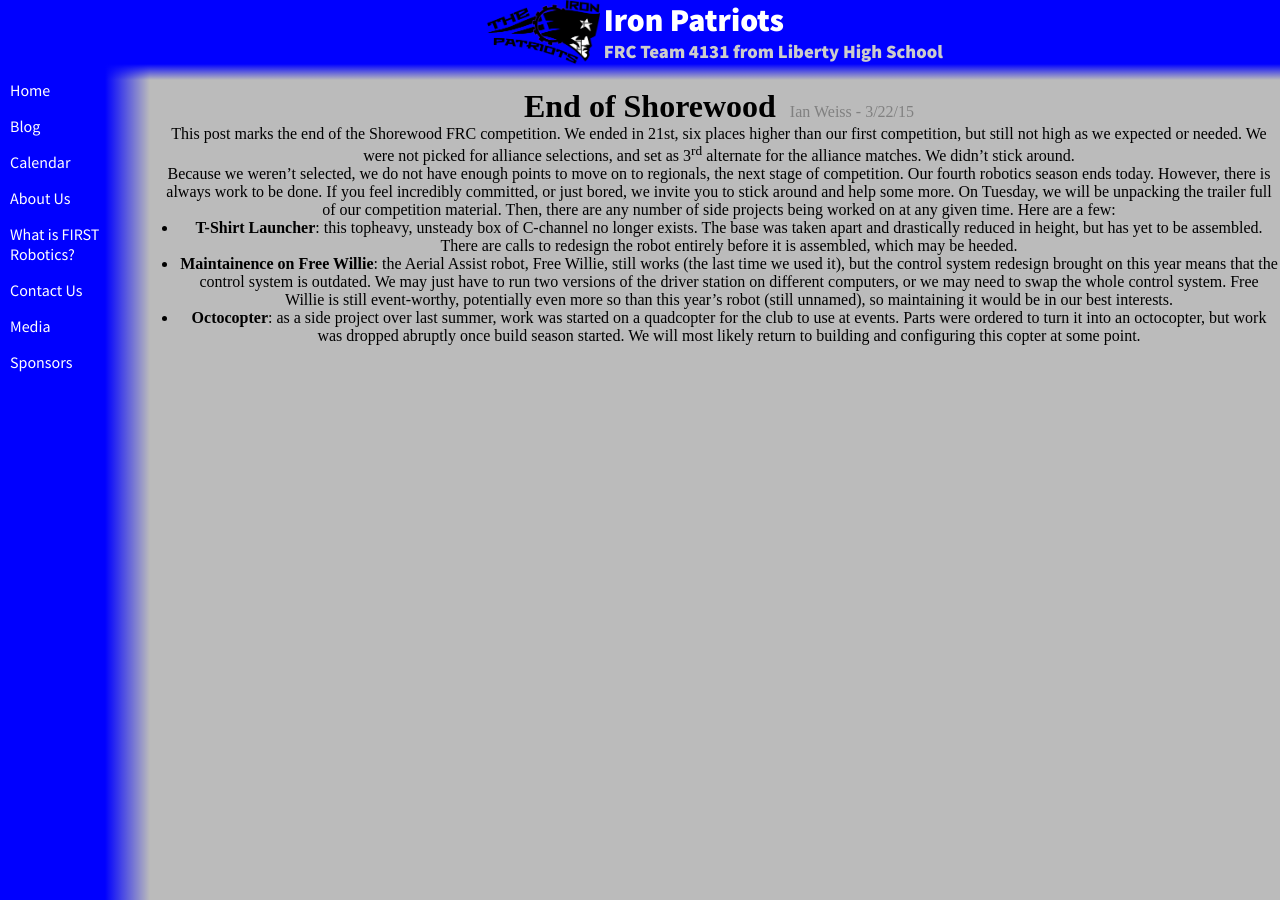
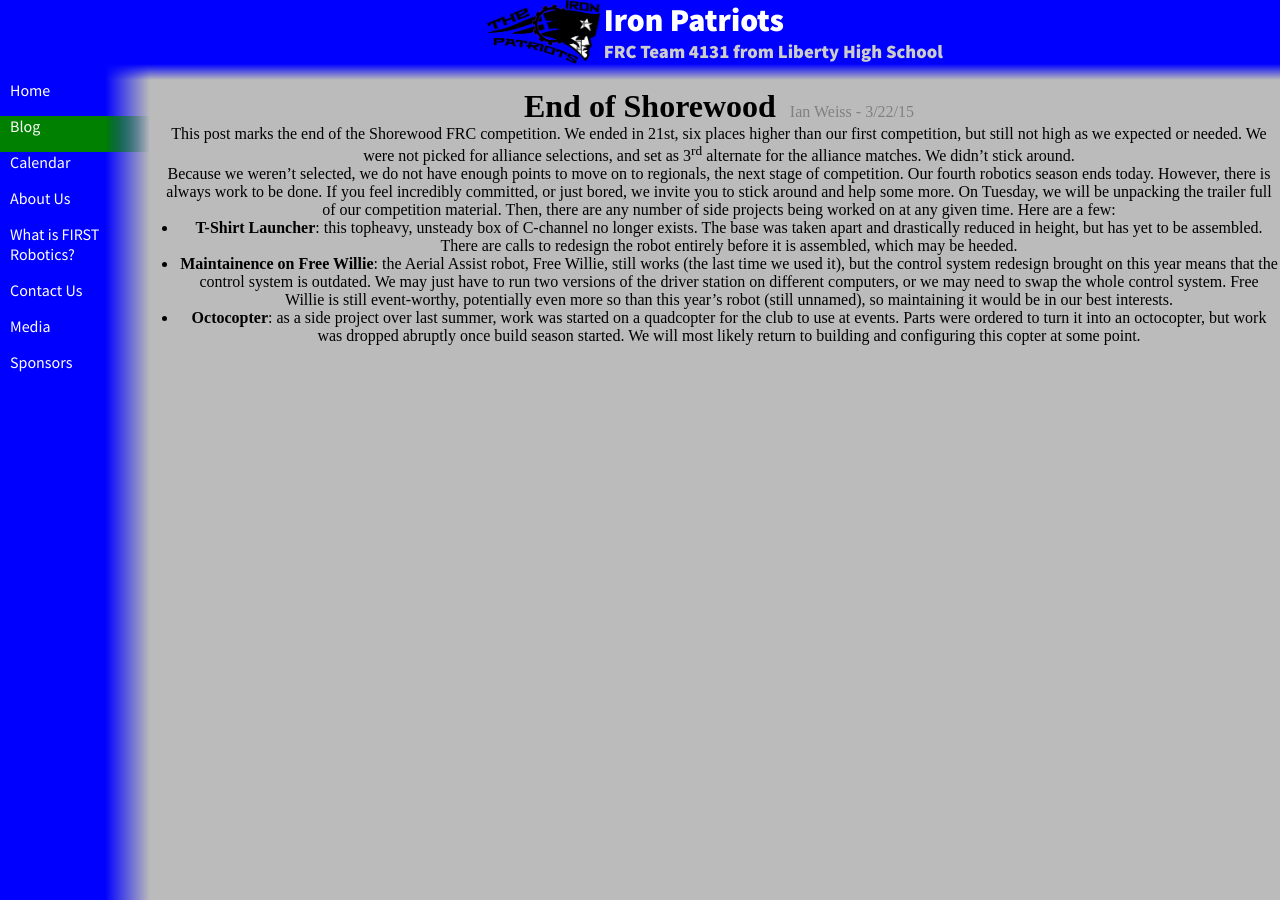
Before and after one commit to katiebugmoon/FRC4131.github.io, a Jekyll site: the page built from _posts/2015-03-22-end-of-shorewood.markdown, in a window 1280 px wide. Built offline with Jekyll 4.4.1, drawn with Linux system fonts in a browser that asks for light colours; nearby versions of some CDN libraries.

Commit message:
Re-add matching on alternates
I suspect this entire issue was because of the commas.

```diff
--- a/_layouts/page.html
+++ b/_layouts/page.html
@@ -26,6 +26,10 @@
 						{% assign alts = section.alts | split: ';' %}
 						{% for alt in alts %}
 							<span class="log">Iterating over alternate "{{ alt }}"</span>
+							{% if alt == root %}
+								<span class="log">Matched on alternate</span>
+								{% assign active = true %}
+							{% endif %}
 						{% endfor %}
 					{% endif %}
 					<a href="{{ site.baseurl }}/{{ section.url }}" {% if active %}class="active"{% endif %}>{{ section.text }}</a>
```
